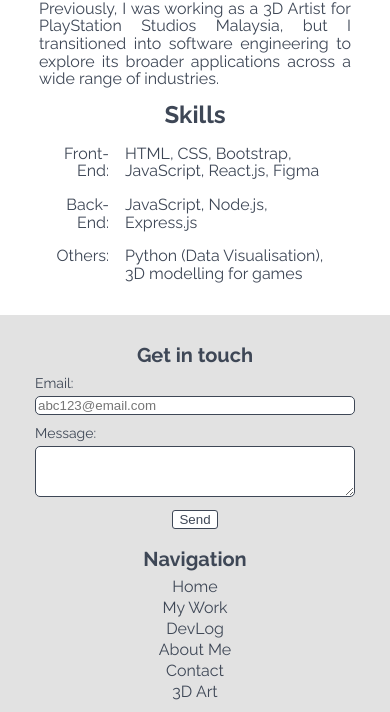
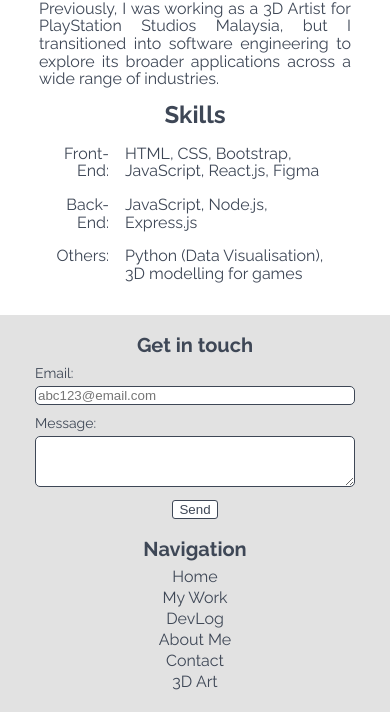
Before and after one commit to RizalSuhaimi/Personal-Portfolio-Project, a plain HTML site: page index.html in a window 390 px wide. Shown: the part 2172-2884 px from the top of the page. Drawn offline with Linux system fonts and the light colour scheme.

Commit message:
adjust footer top-down padding

```diff
--- a/Resources/CSS/index.css
+++ b/Resources/CSS/index.css
@@ -389,7 +389,7 @@ td:first-child {
 
 /* footer section */
 footer {
-    padding: 30px 0;
+    padding: 20px 0;
     display: flex;
     justify-content: center;
     background-color: rgb(226, 226, 226);
@@ -509,6 +509,10 @@ footer img {
 }
 
 @media only screen and (max-width: 1260px) {
+    footer {
+        padding-bottom: 0;
+    }
+
     footer .panels-container {
         flex-direction: column;
         align-items: center;
```
